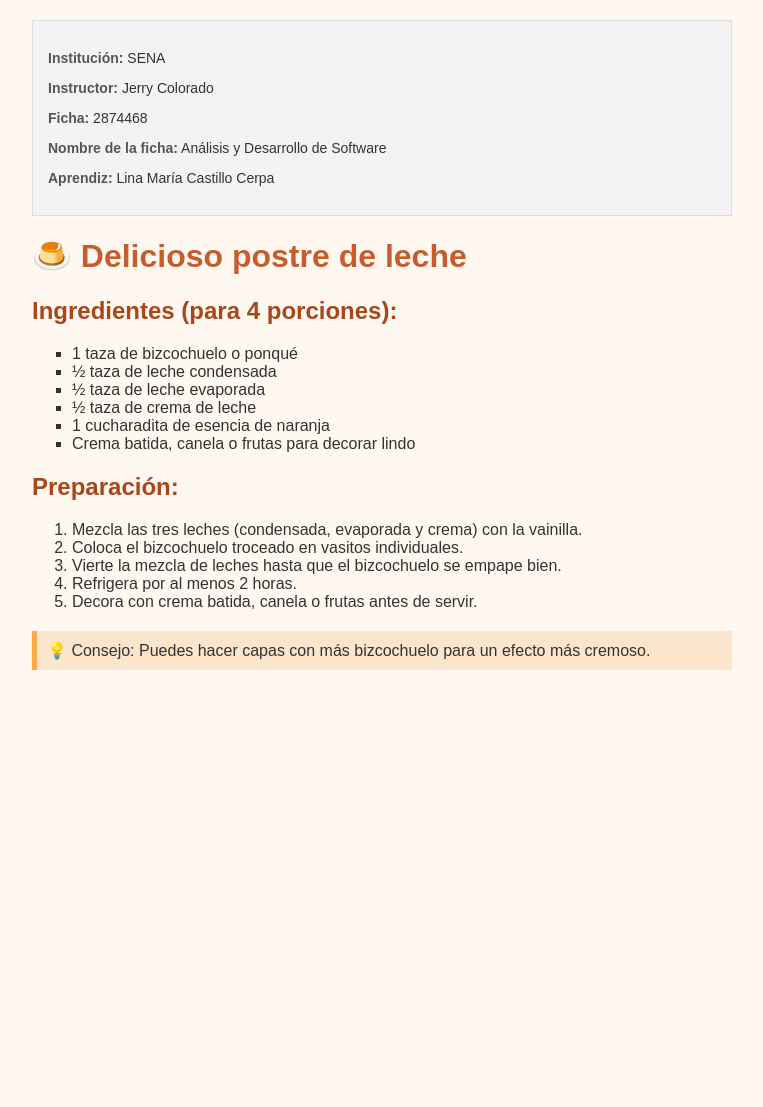
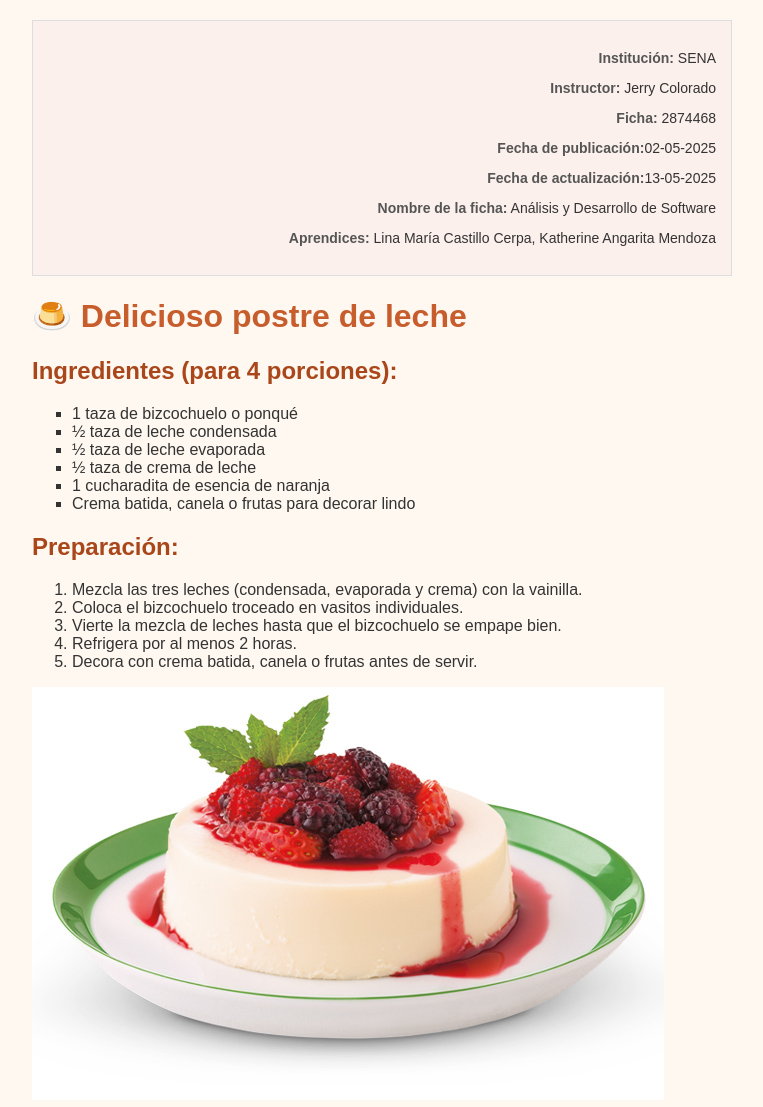
Before and after one commit to lina-castillo/pruebafay, a plain HTML site: page EJERCICIO GITHUB/index.html in a window 1280 px wide. Shown: the top 1107 px of the page, without its empty margins (258-1021 px from the left). Before the commit the page ends 800 px from the top, so only its background shows below. Drawn offline with Linux system fonts and the light colour scheme.

Commit message:
actualización de la receta con imagen

```diff
--- a/EJERCICIO GITHUB/index.html
+++ b/EJERCICIO GITHUB/index.html
@@ -28,11 +28,12 @@
       margin-top: 20px;
     }
     .info-institucional {
-      background-color: #f3f3f3;
+      background-color: #cb8bb713;
       padding: 15px;
       border: 1px solid #ddd;
       margin-bottom: 20px;
       font-size: 14px;
+      text-align: end;
     }
     .info-institucional strong {
       color: #555;
@@ -45,8 +46,10 @@
     <p><strong>Institución:</strong> SENA</p>
     <p><strong>Instructor:</strong> Jerry Colorado</p>
     <p><strong>Ficha:</strong> 2874468</p>
+    <p><strong>Fecha de publicación:</strong>02-05-2025</p>
+    <p><strong>Fecha de actualización:</strong>13-05-2025</p>
     <p><strong>Nombre de la ficha:</strong> Análisis y Desarrollo de Software</p>
-    <p><strong>Aprendiz:</strong> Lina María Castillo Cerpa</p>
+    <p><strong>Aprendices:</strong> Lina María Castillo Cerpa, Katherine Angarita Mendoza</p>
   </div>
 
   <h1>🍮 Delicioso postre de leche</h1>
@@ -69,7 +72,9 @@
     <li>Refrigera por al menos 2 horas.</li>
     <li>Decora con crema batida, canela o frutas antes de servir.</li>
   </ol>
-
+  <div>
+    <img src="img/postre_confresas.jpg" alt="">
+  </div>
   <div class="highlight">
     💡 Consejo: Puedes hacer capas con más bizcochuelo para un efecto más cremoso.
   </div>
```
Also changed, not shown: EJERCICIO GITHUB/img/postre_confresas.jpg (added).
